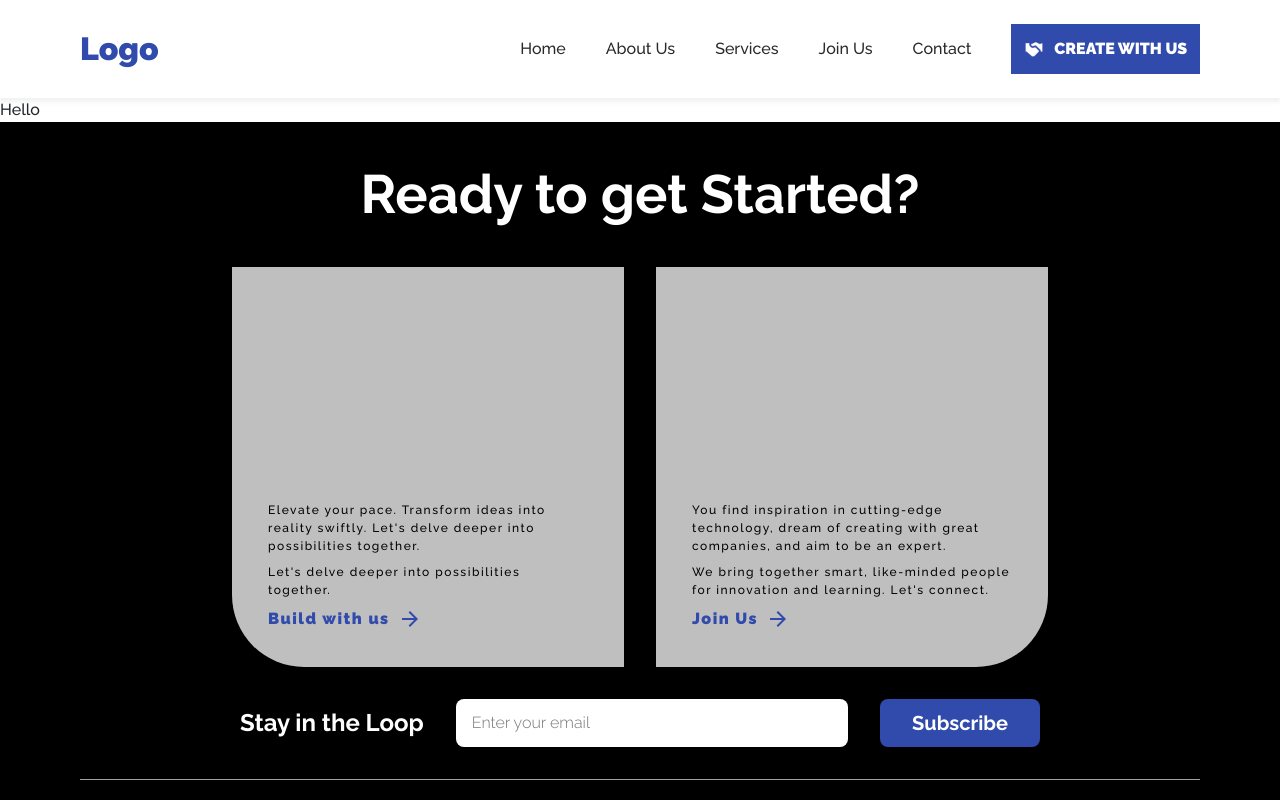
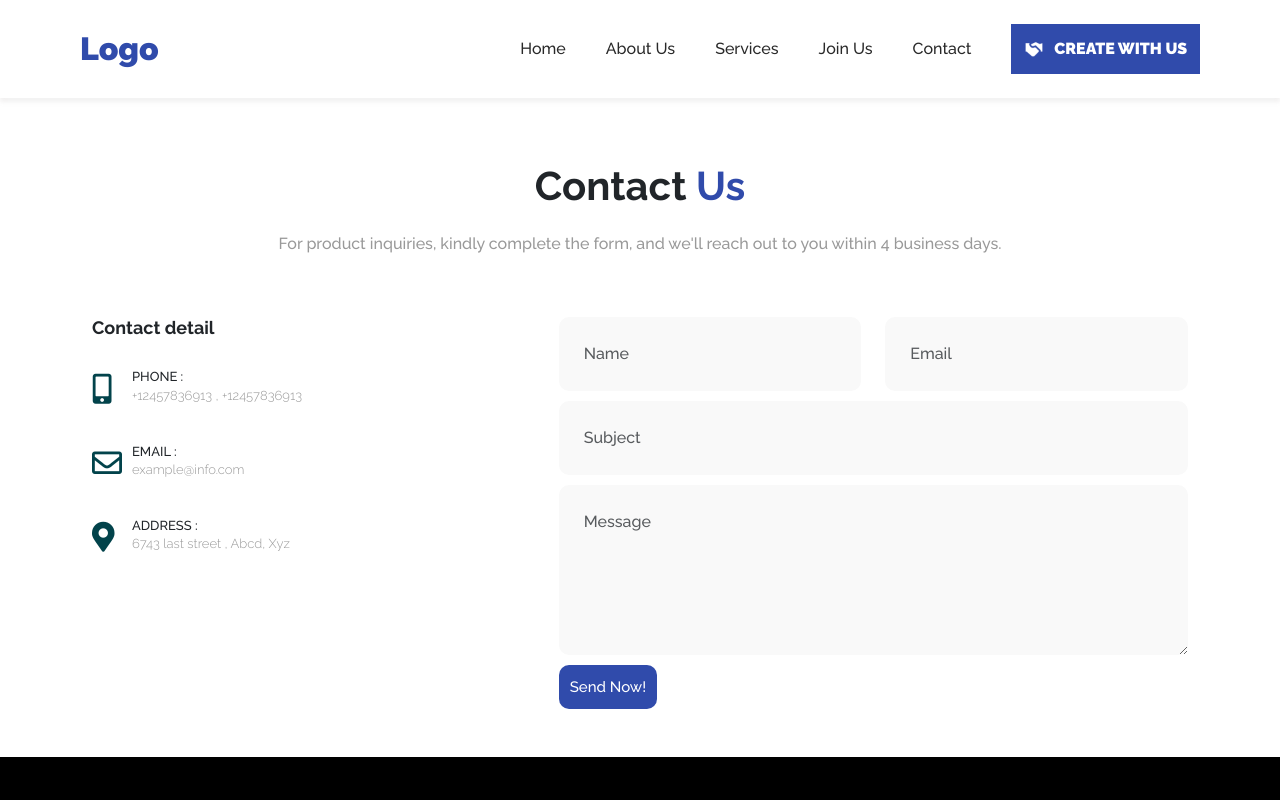
Before and after one commit to anishrajpandey/Systematic-software, a React (Create React App) app: page /contact in a window 1280 px wide. Shown: the top 800 px of the page. Built offline with nearby package versions, Linux system fonts and the light colour scheme.

Commit message:
Contact section

```diff
--- a/public/index.html
+++ b/public/index.html
@@ -16,6 +16,12 @@
       href="https://cdn.jsdelivr.net/npm/bootstrap@5.3.2/dist/css/bootstrap.min.css"
       rel="stylesheet"
       integrity="sha384-T3c6CoIi6uLrA9TneNEoa7RxnatzjcDSCmG1MXxSR1GAsXEV/Dwwykc2MPK8M2HN"
+      crossorigin="anonymous"
+    />
+    <link
+      rel="stylesheet"
+      href="https://use.fontawesome.com/releases/v5.6.3/css/all.css"
+      integrity="sha384-UHRtZLI+pbxtHCWp1t77Bi1L4ZtiqrqD80Kn4Z8NTSRyMA2Fd33n5dQ8lWUE00s/"
       crossorigin="anonymous"
     />
 
--- a/src/components/FileInput/index.js
+++ b/src/components/FileInput/index.js
@@ -7,14 +7,14 @@ const FileInput = ({ placeholder }) => {
     setFile(e.target.files[0]);
   };
   return (
-    <div class="file-input-container">
+    <div className="file-input-container">
       <input
         type="file"
         id="file"
-        class="file-input"
+        className="file-input"
         onChange={handleFileChange}
       />
-      <label for="file" class="file-input-label">
+      <label htmlFor="file" className="file-input-label">
         {file ? file.name : placeholder ? placeholder : "Select File"}
       </label>
     </div>
--- a/src/components/JobCard/JobCard.js
+++ b/src/components/JobCard/JobCard.js
@@ -13,7 +13,6 @@ const JobCard = () => {
               width="16"
               height="16"
               fill="currentColor"
-              class="bi bi-geo-alt"
               viewBox="0 0 16 16"
             >
               <path d="M8 1a5 5 0 0 1 5 5c0 3.182-3.546 6.377-4.432 7.182a.5.5 0 0 1-.736 0C6.546 12.377 3 9.182 3 6a5 5 0 0 1 5-5zm0 1a4 4 0 0 1 4 4c0 2.182-2.546 5.377-3.236 6.545a.5.5 0 0 1-.728 0C6.546 11.377 4 8.182 4 6a4 4 0 0 1 4-4z" />
@@ -33,7 +32,6 @@ const JobCard = () => {
               width="16"
               height="16"
               fill="currentColor"
-              class="bi bi-geo-alt"
               viewBox="0 0 16 16"
             >
               <path d="M8 1a5 5 0 0 1 5 5c0 3.182-3.546 6.377-4.432 7.182a.5.5 0 0 1-.736 0C6.546 12.377 3 9.182 3 6a5 5 0 0 1 5-5zm0 1a4 4 0 0 1 4 4c0 2.182-2.546 5.377-3.236 6.545a.5.5 0 0 1-.728 0C6.546 11.377 4 8.182 4 6a4 4 0 0 1 4-4z" />
--- a/src/pages/Career/Career.js
+++ b/src/pages/Career/Career.js
@@ -40,7 +40,7 @@ export default function Career() {
           {jobs.map((job, index) => (
             <>
               <JobCard
-                key={index}
+                key={`job-card-${index}`}
                 title={job.title}
                 location={job.location}
                 description={job.description}
--- a/src/pages/Contact/Contact.css
+++ b/src/pages/Contact/Contact.css
@@ -0,0 +1,84 @@
+section.contact {
+  padding: 1rem 5rem;
+}
+section.contact .container {
+  margin-bottom: 2rem;
+}
+section.contact .heading {
+  margin-block: 3rem;
+}
+section.contact .heading h1 {
+  font-weight: bold;
+}
+
+section.contact .heading h1 span {
+  color: var(--primary);
+}
+
+section.contact .heading p {
+  font-weight: 400;
+  line-height: 1.7;
+  color: #999999;
+  margin: 20px 0 60px;
+  padding: 0;
+}
+
+section.contact .form-control {
+  padding: 25px;
+  margin-bottom: 10px;
+  background: #f9f9f9;
+  border: 0;
+  border-radius: 10px;
+}
+
+section.contact button.btn {
+  padding: 10px;
+  border-radius: 10px;
+  font-size: 15px;
+  background: var(--primary);
+  color: #ffffff;
+}
+
+section.contact .title h3 {
+  font-size: 18px;
+  font-weight: 600;
+}
+
+section.contact .title p {
+  font-size: 14px;
+  font-weight: 400;
+  color: #999;
+  line-height: 1.6;
+  margin: 0 0 40px;
+}
+
+section.contact .content .info {
+  margin-top: 30px;
+}
+section.contact .content .info i {
+  font-size: 30px;
+  padding: 0;
+  margin: 0;
+  color: #02434b;
+  margin-right: 20px;
+  text-align: center;
+  width: 20px;
+}
+section.contact .content .info h4 {
+  font-size: 13px;
+  line-height: 1.4;
+}
+
+section.contact .content .info h4 span {
+  font-size: 13px;
+  font-weight: 300;
+  color: #999999;
+}
+@media screen and (max-width: 768px) {
+  section.contact {
+    padding: 0 1rem;
+  }
+  section.contact .content .info {
+    margin-bottom: 30px;
+  }
+}
--- a/src/pages/Contact/Contact.js
+++ b/src/pages/Contact/Contact.js
@@ -1,12 +1,101 @@
 import React from "react";
 import NavBar from "../../components/global/nav";
 import Footer from "../../components/global/footer";
-
+import "./Contact.css";
 export default function Contact() {
   return (
     <>
       <NavBar />
-      <section id="contact" className="main">Hello</section>
+      <section class="contact" id="contact">
+        <div class="container">
+          <div class="heading text-center">
+            <h1>
+              Contact
+              <span> Us </span>
+            </h1>
+            <p>
+              For product inquiries, kindly complete the form, and we'll reach
+              out to you within 4 business days.
+              <br />
+            </p>
+          </div>
+          <div class="row">
+            <div class="col-md-5">
+              <div class="title">
+                <h3>Contact detail</h3>
+                {/* <p>
+                  Lorem ipsum dolor sit amet, consectetur adipiscing elit, sed
+                  do eiusmod tempor{" "}
+                </p> */}
+              </div>
+              <div class="content">
+                <div class="info">
+                  <i class="fas fa-mobile-alt"></i>
+                  <h4 class="d-inline-block">
+                    PHONE :
+                    <br />
+                    <span>+12457836913 , +12457836913</span>
+                  </h4>
+                </div>
+                <div class="info">
+                  <i class="far fa-envelope"></i>
+                  <h4 class="d-inline-block">
+                    EMAIL :
+                    <br />
+                    <span>example@info.com</span>
+                  </h4>
+                </div>
+                <div class="info">
+                  <i class="fas fa-map-marker-alt"></i>
+                  <h4 class="d-inline-block">
+                    ADDRESS :<br />
+                    <span>6743 last street , Abcd, Xyz</span>
+                  </h4>
+                </div>
+              </div>
+            </div>
+
+            <div class="col-md-7">
+              <form>
+                <div class="row">
+                  <div class="col-sm-6">
+                    <input
+                      type="text"
+                      class="form-control"
+                      placeholder="Name"
+                    />
+                  </div>
+                  <div class="col-sm-6">
+                    <input
+                      type="email"
+                      class="form-control"
+                      placeholder="Email"
+                    />
+                  </div>
+                  <div class="col-sm-12">
+                    <input
+                      type="text"
+                      class="form-control"
+                      placeholder="Subject"
+                    />
+                  </div>
+                </div>
+                <div class="form-group">
+                  <textarea
+                    class="form-control"
+                    rows="5"
+                    id="comment"
+                    placeholder="Message"
+                  ></textarea>
+                </div>
+                <button class="btn btn-block" type="submit">
+                  Send Now!
+                </button>
+              </form>
+            </div>
+          </div>
+        </div>
+      </section>
       <Footer />
     </>
   );
```
